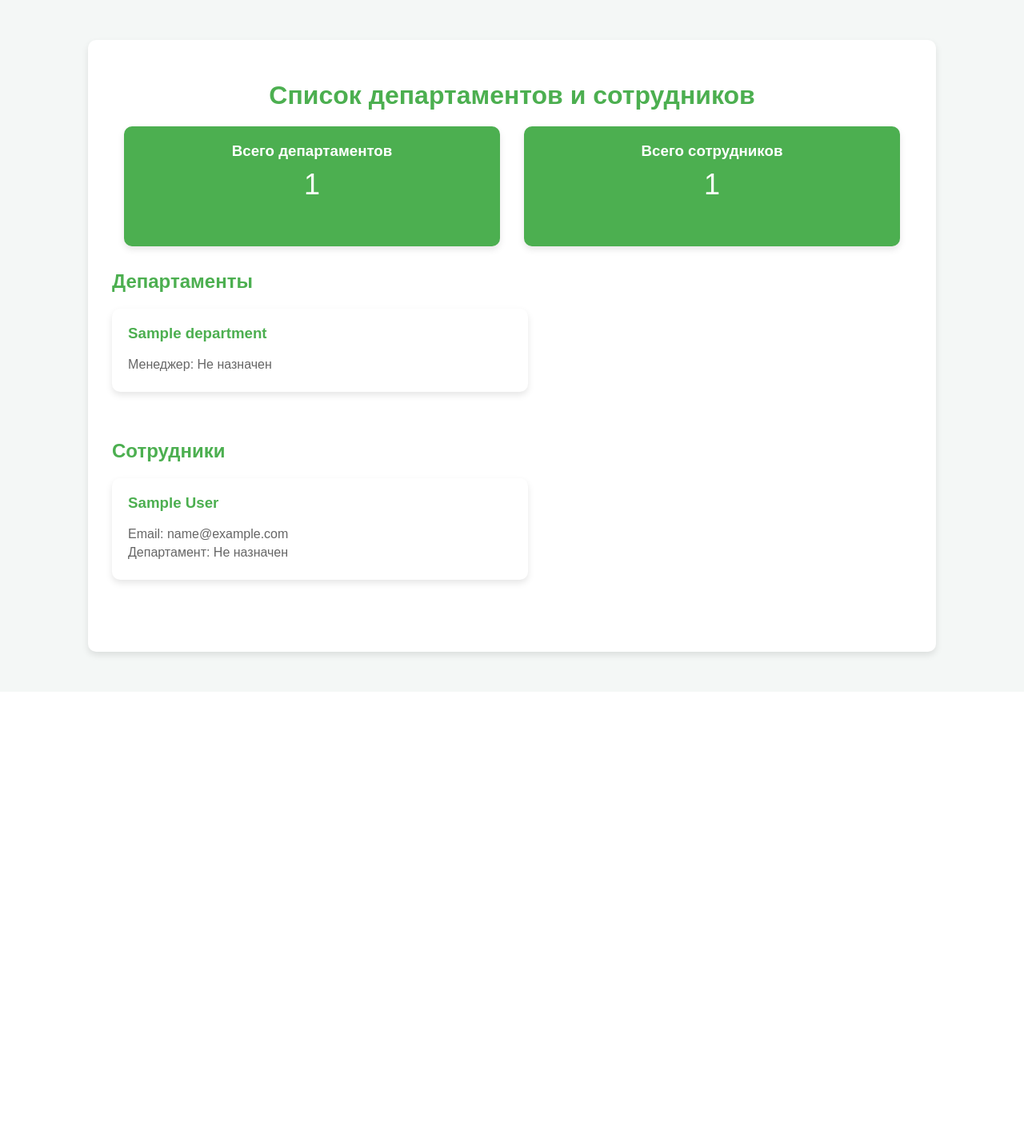
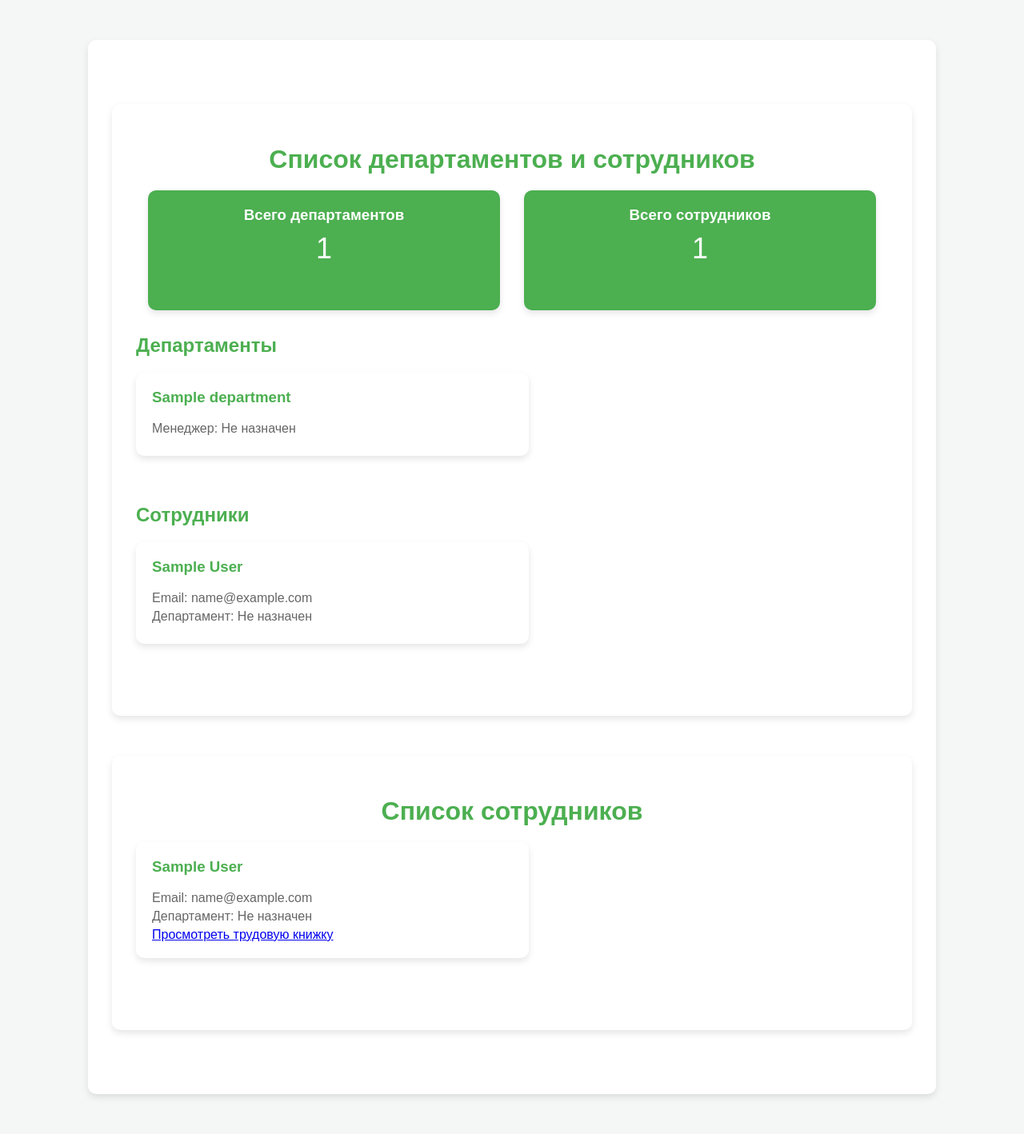
Before and after one commit to wowcrise54/Nikita_subd_1, a Flask app: page / in a window 1280 px wide. Shown: the part 50-1468 px from the top of the page at 80% size. Before the commit the page ends 875 px from the top, so only its background shows below. Run offline with Flask 3, Linux system fonts and the light colour scheme; tables that the repository leaves empty hold one stand-in row (values such as "Sample post").

Commit message:
Добавил возможность смотреть трудовую книжку

```diff
--- a/app.py
+++ b/app.py
@@ -1,6 +1,6 @@
 from flask import Flask, render_template, redirect, url_for
 from config import Config
-from models import db, Department, Employee, Position
+from models import db, Department, Employee, Position, Project, EmployeeProject
 from forms import DepartmentForm, EmployeeForm
 from flask_migrate import Migrate
 
@@ -48,5 +48,20 @@ def new_employee():
         return redirect(url_for('index'))
     return render_template('employee.html', form=form)
 
+@app.route('/employee/<int:employee_id>')
+def employee_detail(employee_id):
+    # Запрос для получения информации о сотруднике, его департаменте и должности
+    employee = db.session.query(Employee).filter_by(employee_id=employee_id).first()
+    department = db.session.query(Department).filter_by(department_id=employee.department_id).first()
+    position = db.session.query(Position).filter_by(position_id=employee.position_id).first()
+
+    # Запрос для получения всех проектов, в которых задействован сотрудник
+    projects = db.session.query(Project, EmployeeProject).join(EmployeeProject).filter(EmployeeProject.employee_id == employee_id).all()
+
+    # Отправляем данные в шаблон
+    return render_template('employee_detail.html', employee=employee, department=department, position=position, projects=projects)
+
+
+
 if __name__ == '__main__':
     app.run(debug=True)
--- a/templates/base.html
+++ b/templates/base.html
@@ -12,7 +12,7 @@
         <a href="{{ url_for('new_department') }}">Добавить департамент</a>
         <a href="{{ url_for('new_employee') }}">Добавить сотрудника</a>
     </nav>
-    <div class="content">
+    <div class="container">
         {% block content %}{% endblock %}
     </div>
 </body>
--- a/templates/index.html
+++ b/templates/index.html
@@ -36,4 +36,20 @@
         {% endfor %}
     </div>
 </div>
+
+<div class="container">
+    <h1>Список сотрудников</h1>
+
+    <div class="card-container">
+        {% for employee in employees %}
+        <div class="card">
+            <h3>{{ employee.first_name }} {{ employee.last_name }}</h3>
+            <p>Email: {{ employee.email }}</p>
+            <p>Департамент: {{ employee.department.name if employee.department else 'Не назначен' }}</p>
+            <a href="{{ url_for('employee_detail', employee_id=employee.employee_id) }}">Просмотреть трудовую книжку</a>
+        </div>
+        {% endfor %}
+    </div>
+</div>
+
 {% endblock %}
```
Also changed, not shown: templates/employee_detail.html (added, +36 -0 lines), models.py (line endings or trailing spaces).
